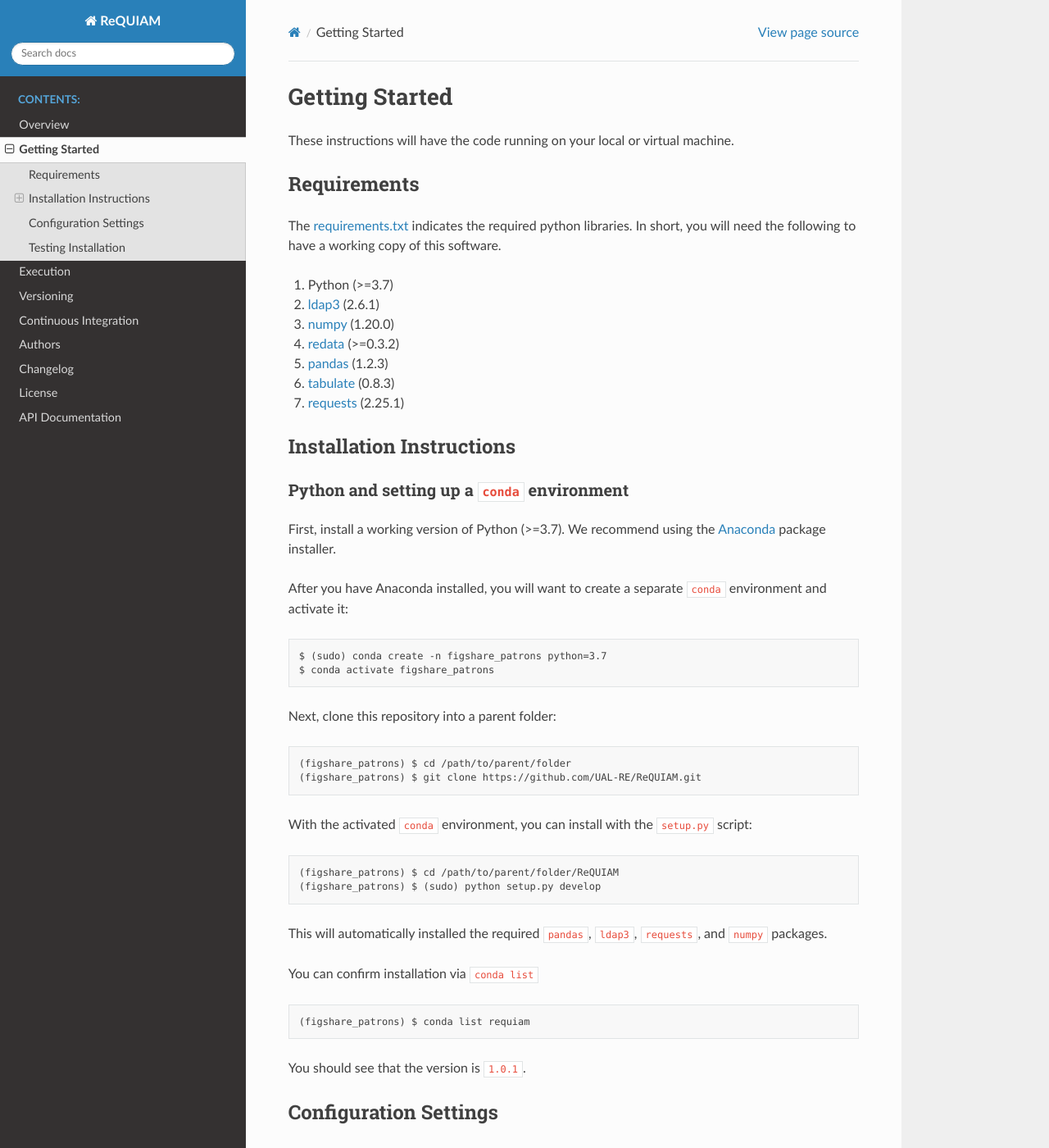
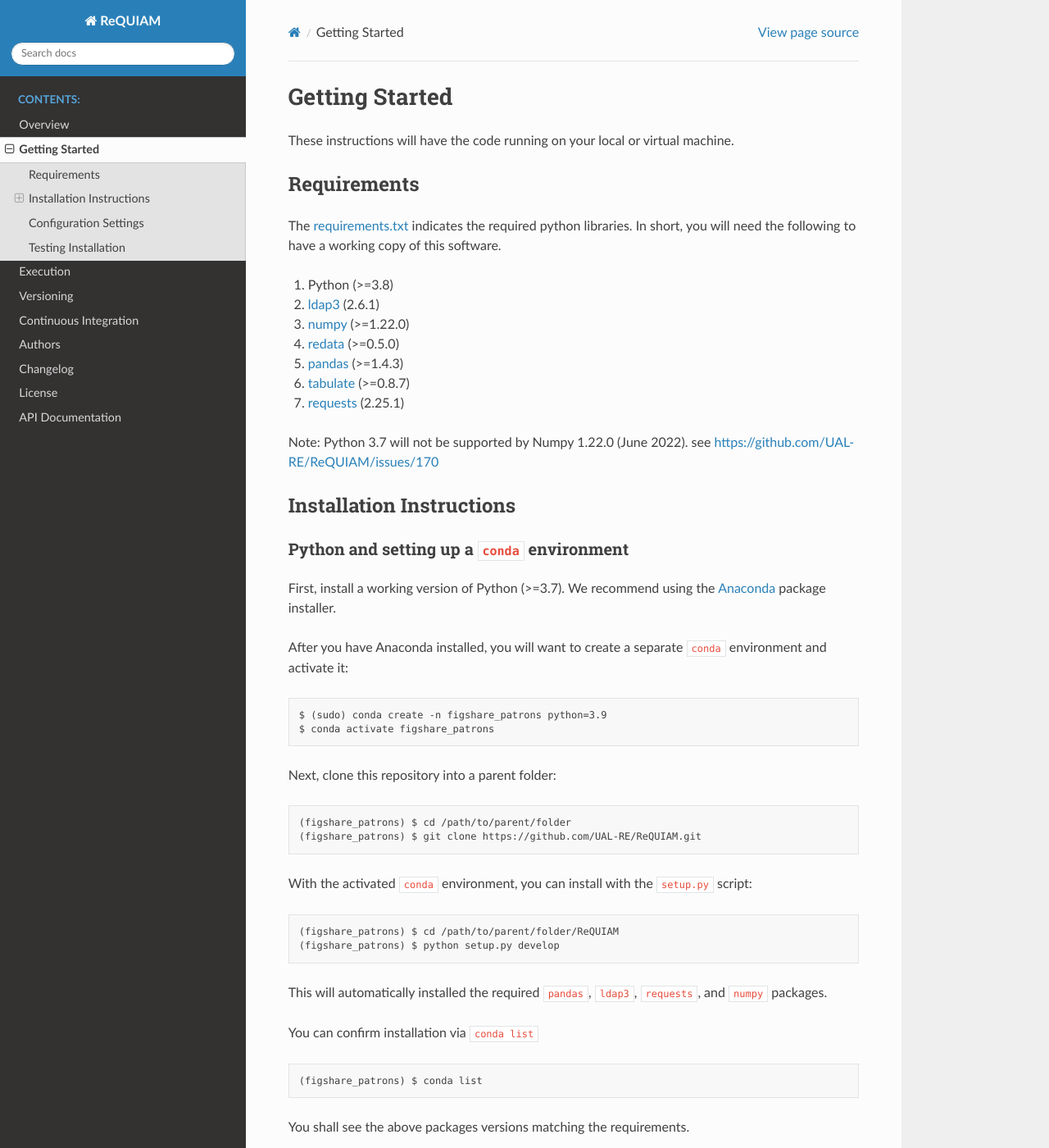
Before and after one commit to UAL-RE/ReQUIAM, a Sphinx documentation site: the page built from docs/source/getting_started.rst, in a window 1280 px wide and 1400 px high. Shown: the whole window at 82% size. Built offline with Sphinx 7.4.7 and the Read the Docs theme 2.0.0, drawn with Linux system fonts in a browser that asks for light colours; some of the changed text lies outside the part shown.

Commit message:
Enhancement/177 upgrade 1.1.0 (#178)
* Issue 177. update to v1.1.0

* Issue 177. update to v1.1.0

* Issue 177, upgrade to 1.1.0

* Issue 177, upgrade to 1.1.0

```diff
--- a/docs/requirements.txt
+++ b/docs/requirements.txt
@@ -1,5 +1,5 @@
 sphinx==4.0
 sphinx-rtd-theme==0.5.1
 sphinx-autodoc-typehints==1.11.1
-redata>=0.3.2
+redata>=0.5.0
 ldap3==2.6.1
--- a/docs/source/conf.py
+++ b/docs/source/conf.py
@@ -23,7 +23,7 @@
 author = 'Yan Han, UA Research Data Repository (ReDATA) Team'
 
 # The full version, including alpha/beta/rc tags
-release = 'v1.0.1'
+release = 'v1.1.0'
 
 
 # -- General configuration ---------------------------------------------------
--- a/docs/source/getting_started.rst
+++ b/docs/source/getting_started.rst
@@ -11,14 +11,15 @@
 libraries. In short, you will need the following to have a working copy of
 this software.
 
-1. Python (>=3.7)
+1. Python (>=3.8)
 2. `ldap3`_ (2.6.1)
-3. `numpy`_ (1.20.0)
-4. :ual-re:`redata <redata-commons>` (>=0.3.2)
-5. `pandas`_ (1.2.3)
-6. `tabulate`_ (0.8.3)
+3. `numpy`_ (>=1.22.0)
+4. :ual-re:`redata <redata-commons>` (>=0.5.0)
+5. `pandas`_ (>=1.4.3)
+6. `tabulate`_ (>=0.8.7)
 7. `requests`_ (2.25.1)
 
+Note: Python 3.7 will not be supported by Numpy 1.22.0 (June 2022). see https://github.com/UAL-RE/ReQUIAM/issues/170
 
 Installation Instructions
 ~~~~~~~~~~~~~~~~~~~~~~~~~
@@ -34,7 +35,7 @@
 
 ::
 
-   $ (sudo) conda create -n figshare_patrons python=3.7
+   $ (sudo) conda create -n figshare_patrons python=3.9
    $ conda activate figshare_patrons
 
 Next, clone this repository into a parent folder:
@@ -50,7 +51,7 @@
 ::
 
    (figshare_patrons) $ cd /path/to/parent/folder/ReQUIAM
-   (figshare_patrons) $ (sudo) python setup.py develop
+   (figshare_patrons) $ python setup.py develop
 
 This will automatically installed the required ``pandas``, ``ldap3``,
 ``requests``, and ``numpy`` packages.
@@ -59,9 +60,18 @@
 
 ::
 
+   (figshare_patrons) $ conda list
+
+You shall see the above packages versions matching the requirements.
+
+For old version of redata (<0.5.0) and ReQUIAM, it might be easier to create a new conda user and follow the above steps.
+Note: You can upgrade to Python 3.9 and related packages (numpy, pandas, and redata) from 3.7, but it takes more effort.
+
+::
+
    (figshare_patrons) $ conda list requiam
 
-You should see that the version is ``1.0.1``.
+You should see that the version is ``1.1.0``.
 
 Configuration Settings
 ~~~~~~~~~~~~~~~~~~~~~~
--- a/requirements.txt
+++ b/requirements.txt
@@ -1,3 +1,3 @@
 ldap3==2.6.1
 numpy==1.23.0
-redata>=0.4.2
+redata==0.5.0
--- a/setup.py
+++ b/setup.py
@@ -8,11 +8,11 @@
 
 setup(
     name='requiam',
-    version='v1.0.1',
+    version='v1.1.0',
     packages=['requiam'],
     url='https://github.com/UAL-RE/ReQUIAM',
     license='MIT License',
-    author='Chun Ly',
+    author='Yan Han',
     author_email='astro.chun@gmail.com',
     description='Query EDS information to set EDS attributes specific for Figshare account management',
     long_description=long_description,
```
Also changed, not shown: CHANGELOG.md (+6 -0 lines).
